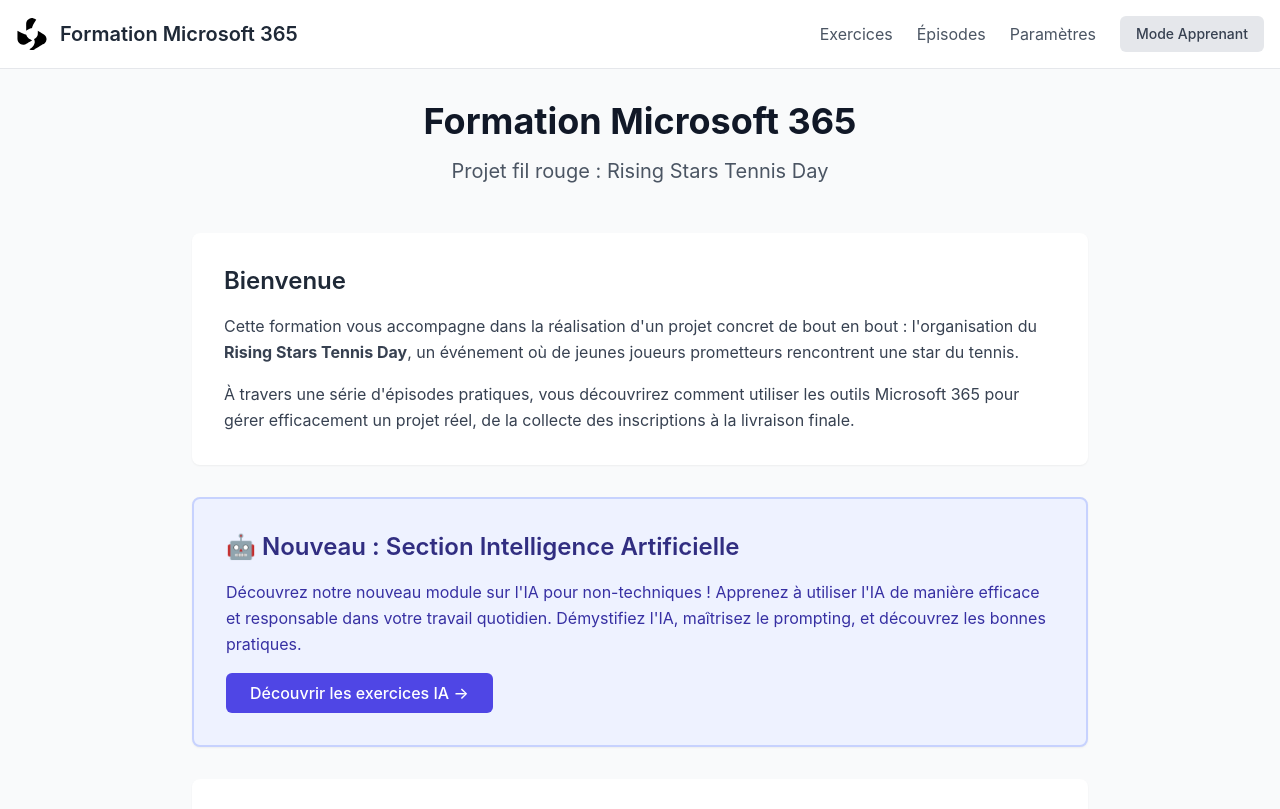
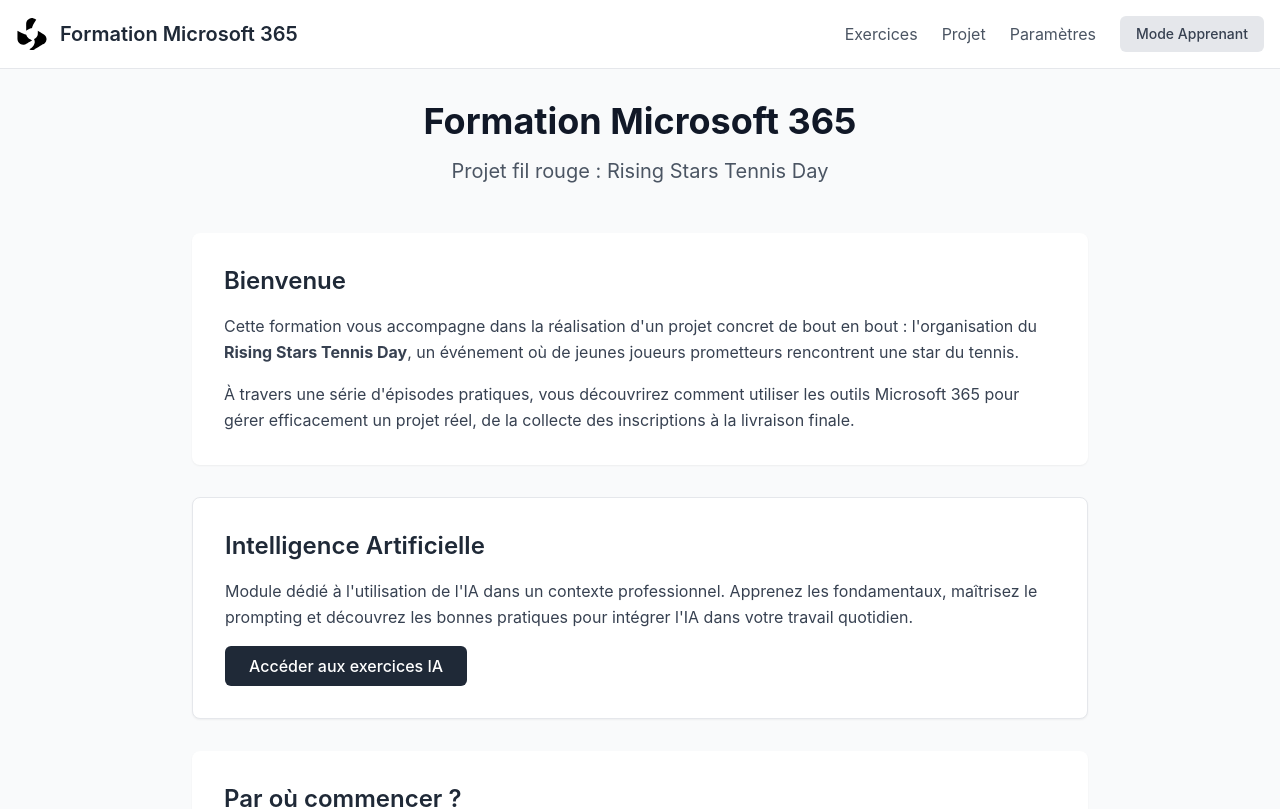
Before and after one commit to mselleki/formation-office-365, a React (Vite) app: page / in a window 1280 px wide. Shown: the top 809 px of the page. Built offline with nearby package versions, Linux system fonts and the light colour scheme.

Commit message:
Texte plus sobre pour section IA et remplacement 'Ã‰pisodes' par 'Projet' dans le menu

```diff
--- a/src/components/Header.tsx
+++ b/src/components/Header.tsx
@@ -55,7 +55,7 @@
               to="/episodes"
               className="text-gray-600 hover:text-gray-900 transition-colors"
             >
-              Épisodes
+              Projet
             </Link>
             <Link
               to="/settings"
--- a/src/pages/Home.tsx
+++ b/src/pages/Home.tsx
@@ -28,20 +28,19 @@
         </p>
       </div>
 
-      <div className="bg-indigo-50 border-2 border-indigo-200 rounded-lg shadow-sm p-8 mb-8">
-        <h2 className="text-2xl font-semibold text-indigo-900 mb-4">
-          🤖 Nouveau : Section Intelligence Artificielle
+      <div className="bg-white border border-gray-200 rounded-lg shadow-sm p-8 mb-8">
+        <h2 className="text-2xl font-semibold text-gray-800 mb-4">
+          Intelligence Artificielle
         </h2>
-        <p className="text-indigo-800 leading-relaxed mb-4">
-          Découvrez notre nouveau module sur l'IA pour non-techniques ! Apprenez à utiliser l'IA
-          de manière efficace et responsable dans votre travail quotidien. Démystifiez l'IA,
-          maîtrisez le prompting, et découvrez les bonnes pratiques.
+        <p className="text-gray-700 leading-relaxed mb-4">
+          Module dédié à l'utilisation de l'IA dans un contexte professionnel. Apprenez les fondamentaux,
+          maîtrisez le prompting et découvrez les bonnes pratiques pour intégrer l'IA dans votre travail quotidien.
         </p>
         <Link
           to="/exercices"
-          className="inline-block px-6 py-2 bg-indigo-600 text-white rounded-md font-medium hover:bg-indigo-700 transition-colors"
+          className="inline-block px-6 py-2 bg-gray-800 text-white rounded-md font-medium hover:bg-gray-900 transition-colors"
         >
-          Découvrir les exercices IA →
+          Accéder aux exercices IA
         </Link>
       </div>
 
```
